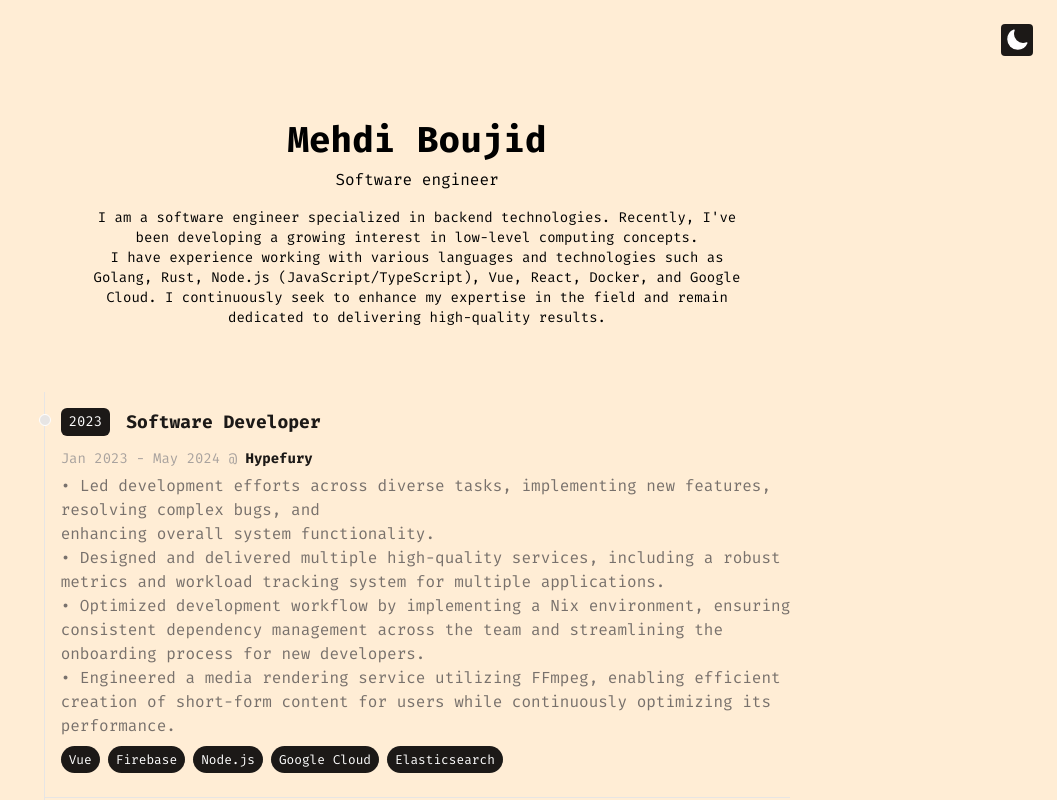
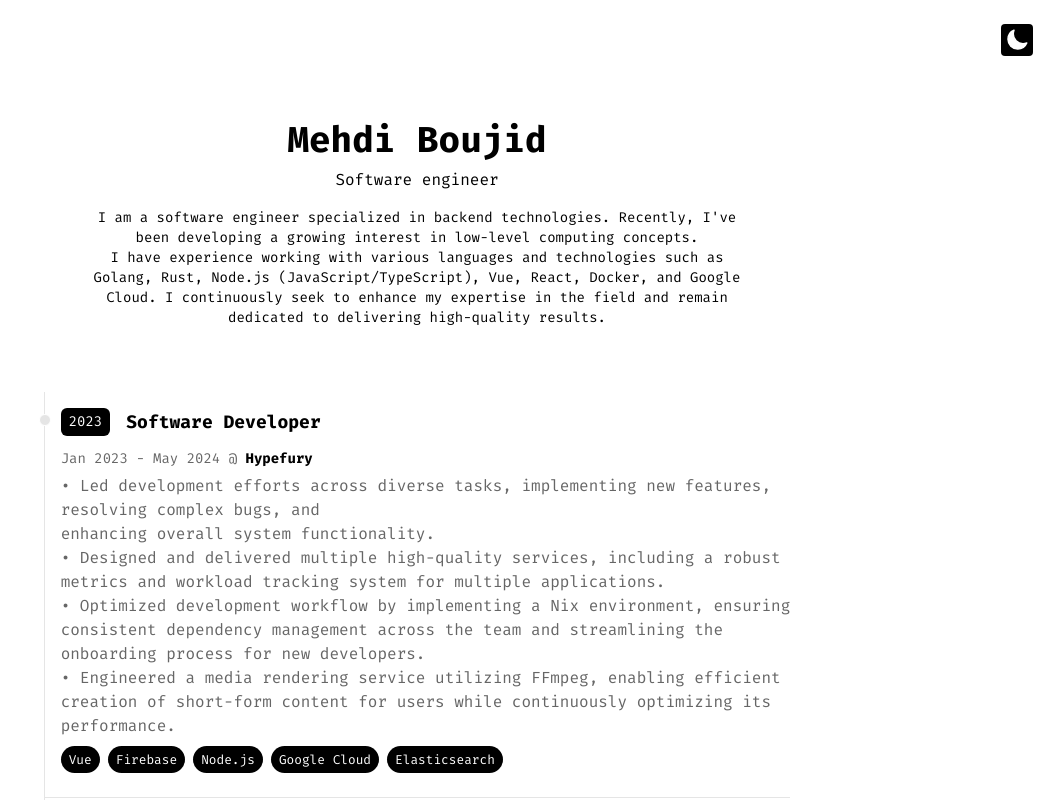
Before and after one commit to ippsav/ippsav-portfolio, a SvelteKit app: page / in a window 1280 px wide. Shown: the top 800 px of the page, without its empty margins (223-1280 px from the left). Built offline with nearby package versions, Linux system fonts and the light colour scheme.

Commit message:
feat(theme): dark/white

```diff
--- a/src/lib/components/Footer.svelte
+++ b/src/lib/components/Footer.svelte
@@ -36,7 +36,7 @@
 </script>
 
 <div class="flex flex-row justify-between items-center w-[90%] md:w-[60%] mx-auto pb-10">
-	<div class="font-sm text-stone-900 dark:text-zinc-100">© Mehdi Boujid</div>
+	<div class="font-sm text-black dark:text-white">© Mehdi Boujid</div>
 	<div class="flex flex-row">
 		{#each socials as { icon, url }}
 			<a href={url} target="_blank" class="mr-4 last:mr-0">
--- a/src/lib/components/IntroductionHeader.svelte
+++ b/src/lib/components/IntroductionHeader.svelte
@@ -1,4 +1,4 @@
-<div class="flex items-center justify-center pt-10 flex-col gap-y-2 dark:text-zinc-200">
+<div class="flex items-center justify-center pt-10 flex-col gap-y-2 text-black dark:text-white">
 	<h1 class="text-4xl font-bold">Mehdi Boujid</h1>
 	<p>Software engineer</p>
 	<p class="text-sm max-w-2xl text-center mt-2">
--- a/src/lib/components/Navbar.svelte
+++ b/src/lib/components/Navbar.svelte
@@ -31,7 +31,7 @@
 <div class="w-full flex justify-end">
 	<button
 		on:click={toggleTheme}
-		class="w-8 h-8 rounded bg-stone-900 m-6 flex justify-center items-center dark:bg-stone-100"
+		class="w-8 h-8 rounded bg-black m-6 flex justify-center items-center dark:bg-white"
 	>
 		{#if $theme === 'dark'}
 			<svg
--- a/src/lib/components/Timeline.svelte
+++ b/src/lib/components/Timeline.svelte
@@ -8,7 +8,7 @@
 
 <div class="flex flex-col items-center justify-center w-full my-16">
   {#each timelineData as timeline}
-    <div class="w-full md:w-7/12 border-b border-stone-200 dark:border-stone-800 last:border-b-0 px-2 md:px-0">
+    <div class="w-full md:w-7/12 border-b border-gray-200 dark:border-gray-800 last:border-b-0 px-2 md:px-0">
       <TimelineItem {timeline} />
     </div>
   {/each}
--- a/src/lib/components/TimelineItem.svelte
+++ b/src/lib/components/TimelineItem.svelte
@@ -1,30 +1,30 @@
 <script lang="ts">
-	import type { TimelineItem } from '$lib/types/shared';
-	export let timeline: TimelineItem;
+	import type { TimelineItemType } from '$lib/types/shared';
+	export let timeline: TimelineItemType;
 </script>
 
-<div class="flex flex-col border-l border-stone-200 relative dark:border-stone-800 pt-4">
+<div class="flex flex-col border-l border-gray-200 relative dark:border-gray-800 pt-4">
 	<div class="mb-6 ml-4">
-		<div class="absolute w-3 h-3 bg-stone-200 dark:bg-stone-800 rounded-full mt-1.5 -left-1.5 border border-white dark:border-stone-800" />
+		<div class="absolute w-3 h-3 bg-gray-200 dark:bg-gray-800 rounded-full mt-1.5 -left-1.5 border border-white dark:border-black" />
 		<div class="flex flex-wrap gap-4 flex-col items-start justify-start text-sm">
       <div class="flex flex-row gap-4">
-        <span class="inline-block px-2 py-1 font-semi-bold text-white dark:text-stone-800 bg-stone-900 dark:bg-zinc-200 rounded-md select-none">
+        <span class="inline-block px-2 py-1 font-semi-bold text-white dark:text-black bg-black dark:bg-white rounded-md select-none">
           {timeline.year}
         </span>
-        <h3 class="text-lg font-semibold text-stone-900 dark:text-zinc-100">
+        <h3 class="text-lg font-semibold text-black dark:text-white">
           {timeline.title}
         </h3>
       </div>
-			<span class="text-sm font-normal leading-none text-stone-400 dark:text-zinc-100">
-        {timeline.duration} @ <span class="text-stone-900 dark:text-zinc-100 font-semibold">{timeline.company}</span>
+			<span class="text-sm font-normal leading-none text-gray-600 dark:text-gray-400">
+        {timeline.duration} @ <span class="text-black dark:text-white font-semibold">{timeline.company}</span>
       </span>
 		</div>
-    <p class="my-2 text-base font-normal text-stone-500 whitespace-pre-line">
+    <p class="my-2 text-base font-normal text-gray-600 dark:text-gray-400 whitespace-pre-line">
       {timeline.details}
     </p>
     <div class="flex flex-row gap-x-2 flex-wrap gap-y-2">
     {#each timeline.stack as tech}
-      <span class="inline-block px-2 py-1 font-semi-bold text-white dark:text-stone-800 bg-stone-900 dark:bg-zinc-200 rounded-full select-none text-[0.8rem]">
+      <span class="inline-block px-2 py-1 font-semi-bold text-white dark:text-black bg-black dark:bg-white rounded-full select-none text-[0.8rem]">
         {tech}
       </span>
     {/each}
--- a/src/routes/+layout.svelte
+++ b/src/routes/+layout.svelte
@@ -4,7 +4,7 @@
   import './styles.css';
 </script>
 
-<div class="app dark:bg-gray-900 bg-orange-100">
+<div class="app dark:bg-black bg-white">
   <Navbar />
   <slot />
   <Footer />
--- a/tailwind.config.js
+++ b/tailwind.config.js
@@ -7,6 +7,16 @@ export default {
       fontFamily: {
         sans: ['Fira Mono', 'monospace'],
       },
+      colors: {
+        black: '#000000',
+        white: '#FFFFFF',
+        gray: {
+          200: '#E5E5E5',
+          400: '#A0A0A0',
+          600: '#666666',
+          800: '#333333',
+        },
+      },
     },
   },
   plugins: [],
```
